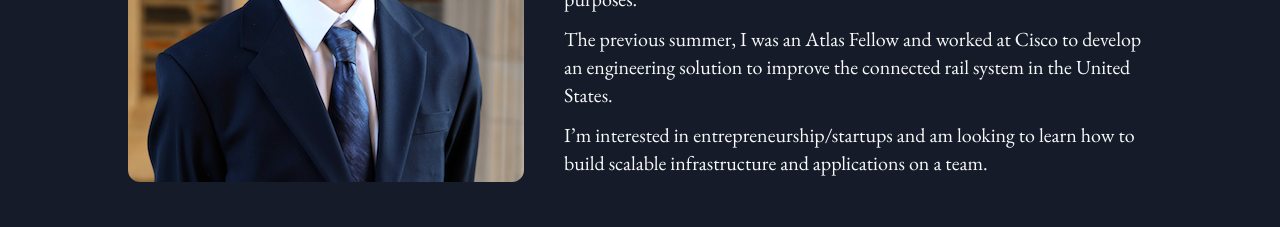
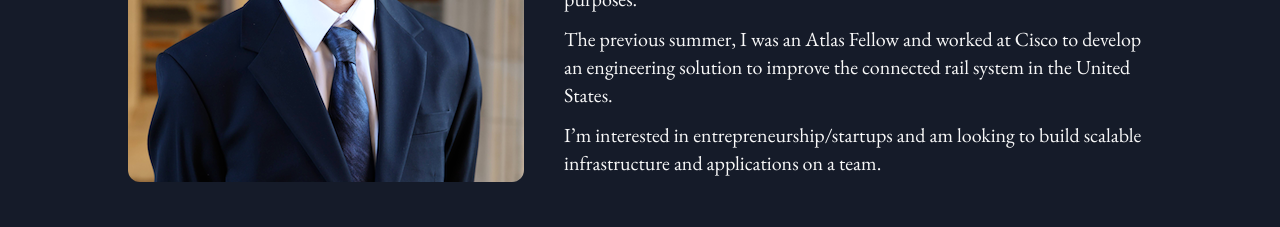
Before and after one commit to pvure/pvure.github.io, a Next.js app: page / in a window 1280 px wide. Shown: the part 1300-1527 px from the top of the page. Built offline with nearby package versions, Linux system fonts and the light colour scheme.

Commit message:
edit bio

```diff
--- a/src/components/About.js
+++ b/src/components/About.js
@@ -20,7 +20,7 @@ export default function About() {
                         "I’m a sophomore at Duke University studying CS and Electrical/Computer Engineering. My background is in algorithms (USACO Gold) and web development but recently, I’ve been exploring deep learning and developing programs for microcontrollers.",
                         "Last summer ('23), I was a Software Engineering Intern at Hotplate, a Series A startup backed by Y Combinator, where I designed and developed a data pipeline to scrape and analyze Instagram accounts for market intelligence purposes.",
                         "The previous summer, I was an Atlas Fellow and worked at Cisco to develop an engineering solution to improve the connected rail system in the United States.",
-                        "I’m interested in entrepreneurship/startups and am looking to learn how to build scalable infrastructure and applications on a team."
+                        "I’m interested in entrepreneurship/startups and am looking to build scalable infrastructure and applications on a team."
                     ]}
                 />
             </div>
```
